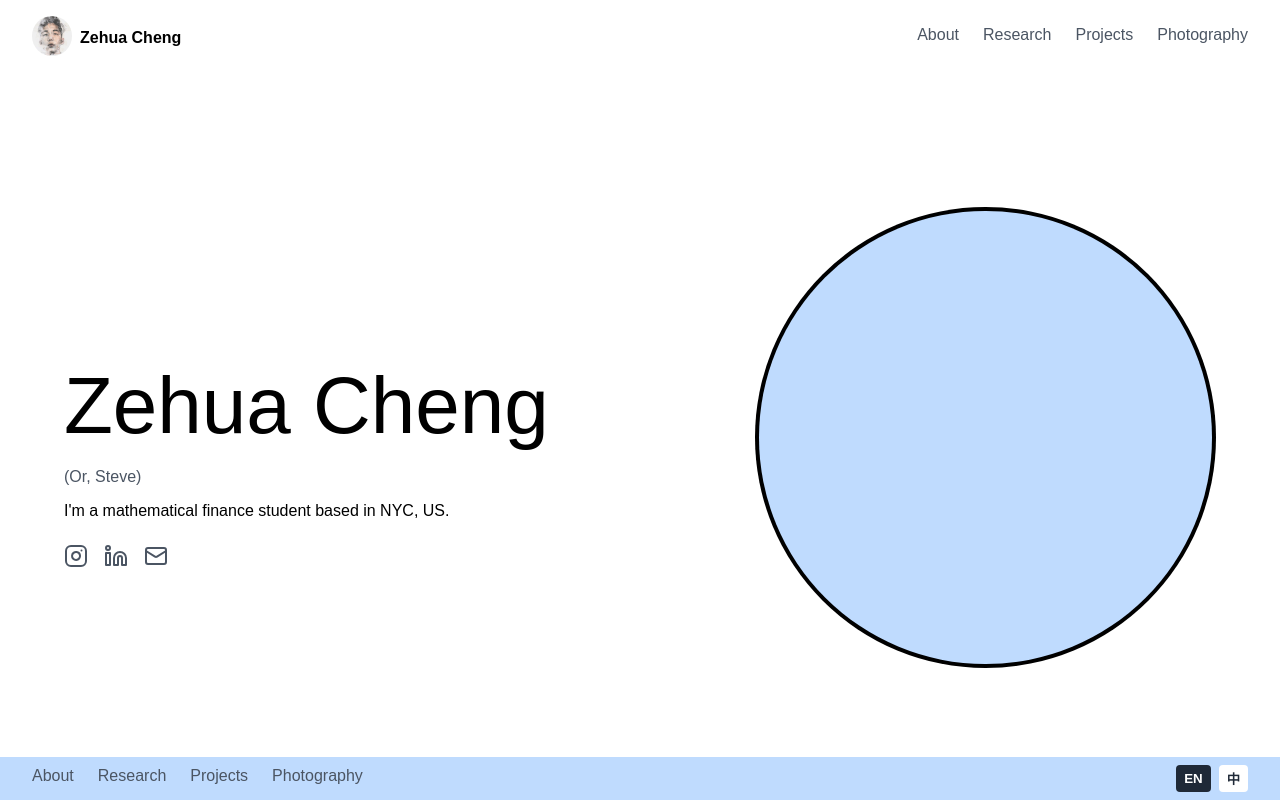
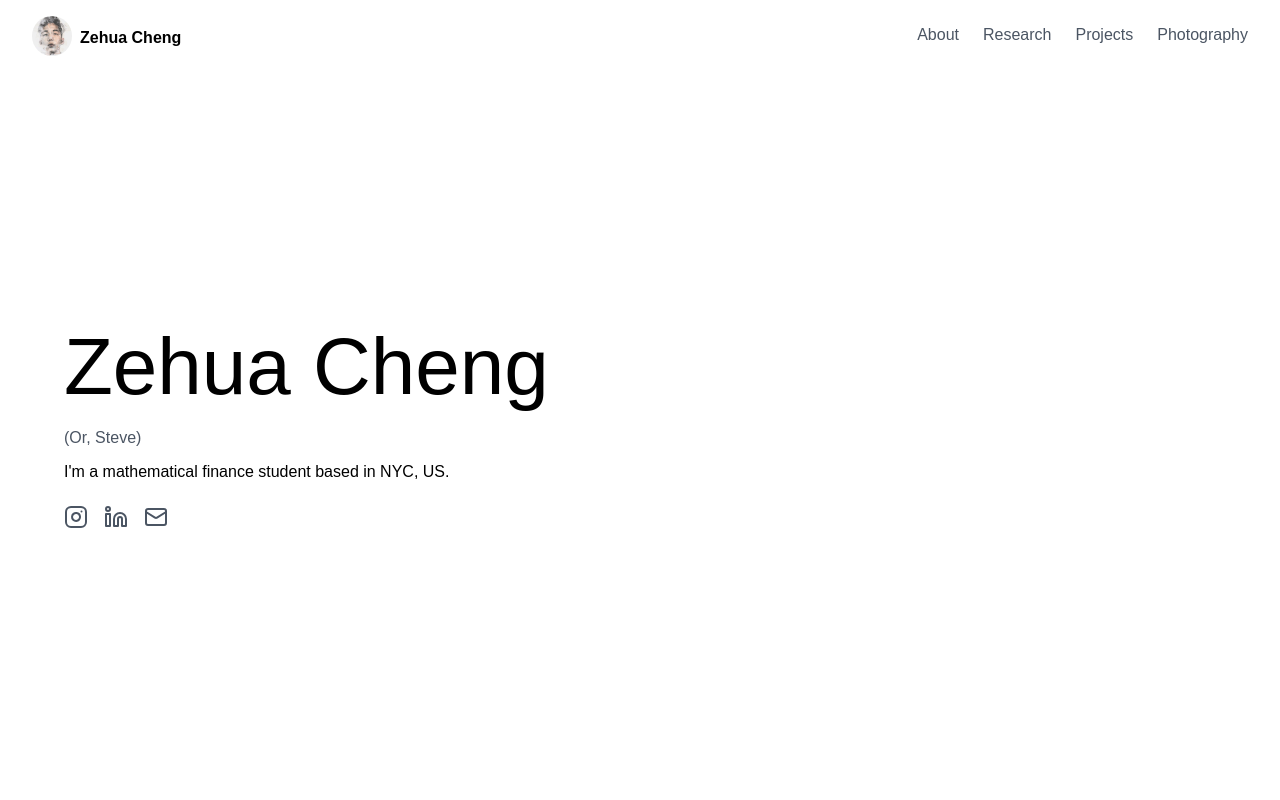
Before and after one commit to Stevyccc/stevyccc.github.io, a React (Create React App) app in the folder personal-website/: page / in a window 1280 px wide. Shown: the top 800 px of the page. Built offline with nearby package versions, Linux system fonts and the light colour scheme; a web font is replaced by a local one.

Commit message:
feature updates

```diff
--- a/personal-website/src/Home.css
+++ b/personal-website/src/Home.css
@@ -12,31 +12,43 @@
     height: 100%;
     margin: 0;
     padding: 0;
-    overflow-x: hidden;
   }
 
   body {
     font-family: Arial, sans-serif;
-    display: flex;
-    flex-direction: column;
   }
 
   /* Layout Containers */
   .portfolio-container {
-    display: flex;
-    flex-direction: column;
     min-height: 100vh;
-    background-color: white;
   }
 
-  .original-content {
-    min-height: 100vh;
-    display: flex;
-    flex-direction: column;
+  .fullscreen-page {
+    height: 100vh;
+    position: relative;
+    overflow: hidden;
+  }
+
+  .fullscreen-background {
+    position: absolute;
+    top: 0;
+    left: 0;
+    width: 100%;
+    height: 100%;
+    z-index: -1;
+    /* You can add background styles here, e.g.: */
+    /* background-color: #f0f0f0; */
+    /* or for a video background: */
+    /* background: url('path-to-your-video') no-repeat center center fixed; */
+    /* background-size: cover; */
   }
 
   /* Header Styles */
   .header {
+    position: absolute;
+    top: 0;
+    left: 0;
+    right: 0;
     display: flex;
     justify-content: space-between;
     align-items: center;
@@ -108,15 +120,15 @@
 
   /* Main Content Styles */
   .main-content {
-    flex-grow: 1;
+    height: 100%;
     display: flex;
-    justify-content: space-between;
+    justify-content: flex-start;
     align-items: center;
-    padding: 2rem 4rem;
+    padding: 0 4rem;
   }
 
   .text-content {
-    max-width: 50%;
+    max-width: 600px;
   }
 
   .name {
@@ -156,131 +168,79 @@
     color: #1f2937;
   }
 
-  /* Profile Image Styles */
-  .image-container {
-    width: 40%;
-    aspect-ratio: 1;
-    position: relative;
-  }
-
-  .profile-image-outer {
-    position: absolute;
-    inset: 0;
-    border-radius: 50%;
-    background-color: black;
-  }
-
-  .profile-image-inner {
-    position: absolute;
-    inset: 4px;
-    border-radius: 50%;
-    background-color: #bfdbfe;
-  }
-
   /* Projects Showcase */
   .projects-showcase {
-    padding: 2rem;
-    background-color: #f3f4f6;
+    padding: 4rem 2rem;
+    background-color: rgba(243, 244, 246, 0.9);
   }
 
   .project-grid {
     display: grid;
     grid-template-columns: repeat(auto-fit, minmax(250px, 1fr));
-    gap: 1rem;
-    margin-top: 1rem;
+    gap: 2rem;
+    margin-top: 2rem;
+    max-width: 1200px;
+    margin-left: auto;
+    margin-right: auto;
   }
 
   .project-card {
     background-color: white;
-    padding: 1rem;
+    padding: 1.5rem;
     border-radius: 0.5rem;
-    box-shadow: 0 2px 4px rgba(0, 0, 0, 0.1);
+    box-shadow: 0 4px 6px rgba(0, 0, 0, 0.1);
   }
 
   /* Footer Styles */
   .footer {
-    background-color: #bfdbfe;
-    transition: all 0.3s ease-in-out;
-    position: fixed;
-    bottom: 0;
-    left: 0;
-    right: 0;
-    z-index: 1000;
+    background-color: rgba(191, 219, 254, 0.9);
+    padding: 0.5rem 0;
   }
 
   .footer-content {
-    padding: 0.5rem 2rem;
+    max-width: 1200px;
+    margin: 0 auto;
+    padding: 0 2rem;
     display: flex;
-    justify-content: flex-end;
+    justify-content: space-between;
     align-items: center;
   }
 
-  .language-buttons {
-    display: flex;
-    gap: 0.5rem;
-  }
-
-  .language-button {
-    padding: 0.25rem 0.5rem;
-    border-radius: 0.25rem;
-    font-weight: bold;
-    border: none;
-    cursor: pointer;
-  }
-
-  .language-button.active {
-    background-color: #1f2937;
-    color: white;
-  }
-
-  .language-button.inactive {
-    background-color: white;
-    color: #1f2937;
-  }
-
   .footer-nav {
-    display: none;
-    margin-right: auto;
-  }
-
-  .footer-nav.visible {
     display: flex;
     gap: 1.5rem;
   }
 
-  .footer.expanded {
-    height: auto;
-  }
-
-  .footer.expanded .footer-content {
-    flex-direction: row;
-    justify-content: space-between;
-  }
-
-  .footer.expanded .footer-nav {
-    display: flex;
-    gap: 1.5rem;
+  .copyright {
+    font-size: 0.75rem;
+    color: #4b5563;
   }
 
   /* Media Queries */
   @media (max-width: 768px) {
+    .header {
+      flex-direction: column;
+      align-items: flex-start;
+      padding: 1rem;
+    }
+
+    .nav {
+      margin-top: 1rem;
+    }
+
+    .main-content {
+      padding: 0 1rem;
+    }
+
     .footer-content {
       flex-direction: column;
-      align-items: flex-start;
+      align-items: center;
+      text-align: center;
+      gap: 0.5rem;
     }
 
     .footer-nav {
-      margin-top: 1rem;
-      width: 100%;
-    }
-
-    .footer.expanded .footer-content {
-      flex-direction: column;
-    }
-
-    .language-buttons {
-      margin-top: 1rem;
+      flex-wrap: wrap;
+      justify-content: center;
     }
   }
-
-  /*  not rendering footer animation */
--- a/personal-website/src/components/Home.js
+++ b/personal-website/src/components/Home.js
@@ -1,33 +1,21 @@
-import React, { useEffect, useState, useRef } from 'react';
+import React from 'react';
 import { Link, useNavigate } from 'react-router-dom';
 import { Instagram, Linkedin, Mail } from 'lucide-react';
 import '../Home.css';
 
 const Home = () => {
   const navigate = useNavigate();
-  const [isFooterExpanded, setIsFooterExpanded] = useState(false);
-  const footerRef = useRef(null);
 
   const handleLogoClick = () => {
     navigate('/');
   };
 
-  useEffect(() => {
-    const handleScroll = () => {
-      const windowHeight = window.innerHeight;
-      const documentHeight = document.documentElement.scrollHeight;
-      const scrollTop = window.pageYOffset || document.documentElement.scrollTop;
-
-      setIsFooterExpanded(documentHeight - (scrollTop + windowHeight) < 10); // 10px threshold
-    };
-
-    window.addEventListener('scroll', handleScroll);
-    return () => window.removeEventListener('scroll', handleScroll);
-  }, []);
-
   return (
     <div className="portfolio-container">
-      <div className="original-content">
+      <div className="fullscreen-page">
+        <div className="fullscreen-background">
+          {/* You can add your video background here later */}
+        </div>
         <header className="header">
           <div className="logo-container">
             <button onClick={handleLogoClick} className="logo-button">
@@ -52,14 +40,15 @@ const Home = () => {
             <p className="subtitle">(Or, Steve)</p>
             <p className="description">I'm a mathematical finance student based in NYC, US.</p>
             <div className="social-icons">
+              <a href="https://instagram.com/stevy_c_" target="_blank" rel="noopener noreferrer" aria-label="Instagram">
                 <Instagram size={24} />
+              </a>
+              <a href="https://linkedin.com/in/zehuacheng" target="_blank" rel="noopener noreferrer" aria-label="LinkedIn">
                 <Linkedin size={24} />
+              </a>
+              <a href="mailto:zc2694@columbia.edu" aria-label="Email">
                 <Mail size={24} />
-            </div>
-          </div>
-          <div className="image-container">
-            <div className="profile-image-outer">
-              <div className="profile-image-inner"></div>
+              </a>
             </div>
           </div>
         </main>
@@ -75,20 +64,18 @@ const Home = () => {
             <h3>Research Paper</h3>
             <p>High level ideas: brief overview of my recent research</p>
           </div>
-          {/* Add more project cards as needed */}
         </div>
       </section>
-      <footer ref={footerRef} className={`footer ${isFooterExpanded ? 'expanded' : ''}`}>
+      <footer className="footer">
         <div className="footer-content">
-            <nav className={`footer-nav ${isFooterExpanded ? 'visible' : ''}`}>
+          <nav className="footer-nav">
             <Link to="/about" className="nav-link">About</Link>
             <Link to="/research" className="nav-link">Research</Link>
             <Link to="/projects" className="nav-link">Projects</Link>
             <Link to="/photography" className="nav-link">Photography</Link>
           </nav>
-            <div className="language-buttons">
-            <button className="language-button active">EN</button>
-            <button className="language-button inactive">中</button>
+          <div className="copyright">
+            © {new Date().getFullYear()} Zehua Cheng. All rights reserved.
           </div>
         </div>
       </footer>
```
Also changed, not shown: 1 other file (tests, documents, lock files or other folders). Lines whose indentation alone changed are shown as unchanged.
